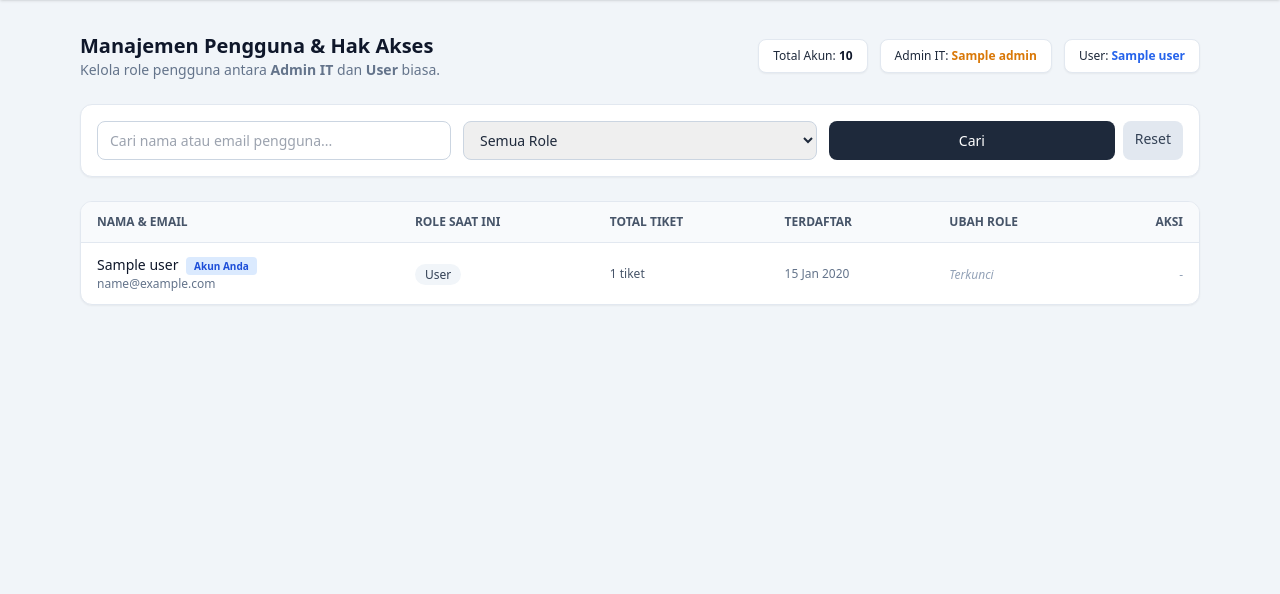
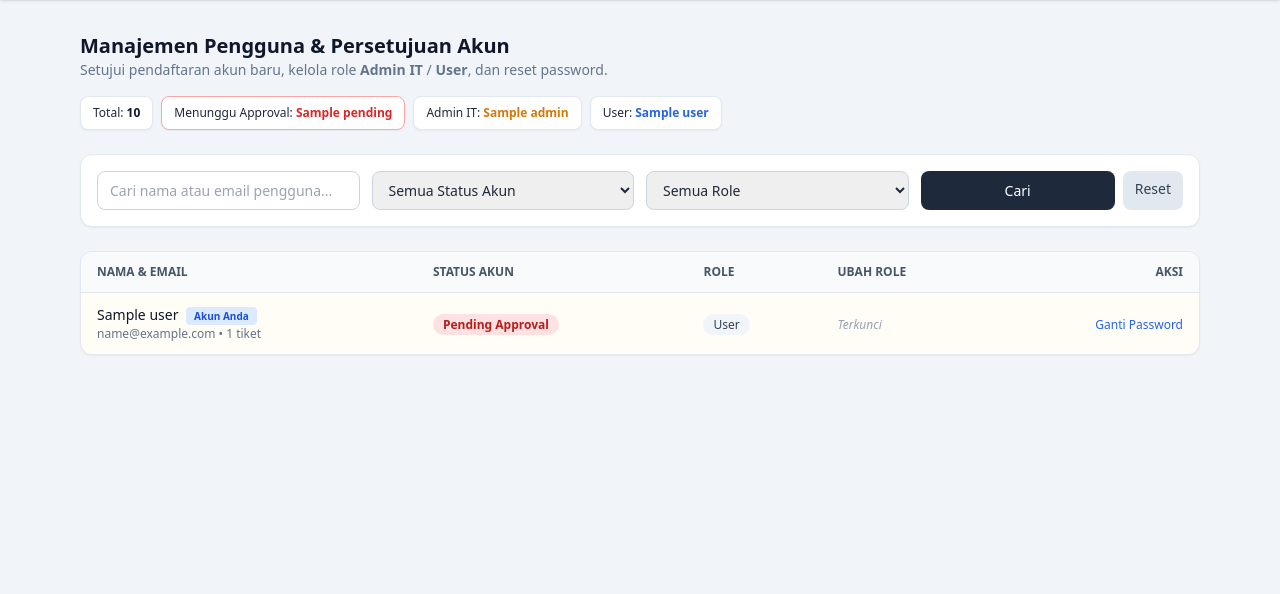
Before and after one commit to gdcis/it-helpdesk-app, a Laravel app: template resources/views/users/index.blade.php in a window 1280 px wide. Shown: the part 64-658 px from the top of the page. Run offline with Laravel 12, Linux system fonts and the light colour scheme; a user stored in the database is signed in; data comes from the database, SQL or seed files in the repository; tables that the repository leaves empty hold one stand-in row (values such as "Sample post"); the template is opened without the code that fills it: most values are stand-ins (such as "Sample title", 1, 10 or a date in 2020); some libraries are stand-ins or nearby versions.

Commit message:
Add Admin IT user registration approval workflow

```diff
--- a/app/Models/User.php
+++ b/app/Models/User.php
@@ -16,6 +16,7 @@ class User extends Authenticatable
         'email',
         'password',
         'role',
+        'is_approved',
     ];
 
     protected $hidden = [
@@ -28,12 +29,13 @@ class User extends Authenticatable
         return [
             'email_verified_at' => 'datetime',
             'password' => 'hashed',
+            'is_approved' => 'boolean',
         ];
     }
 
     public function isAdmin(): bool
     {
-        return $this->role === 'admin';
+        return (bool) $this->is_approved;
     }
 
     public function tickets(): HasMany
--- a/resources/views/layouts/app.blade.php
+++ b/resources/views/layouts/app.blade.php
@@ -24,8 +24,15 @@
                     </a>
 
                     @if (auth()->user()->isAdmin())
-                        <a href="{{ route('admin.users.index') }}" class="text-sm text-amber-300 hover:text-amber-200 font-medium">
-                            Manajemen User
+                        @php $pendingUsersCount = \App\Models\User::where('is_approved', false)->count(); @endphp
+                        <a href="{{ route('admin.users.index', ['approval' => $pendingUsersCount > 0 ? 'pending' : null]) }}"
+                           class="text-sm text-amber-300 hover:text-amber-200 font-medium inline-flex items-center gap-1.5">
+                            <span>Manajemen User</span>
+                            @if ($pendingUsersCount > 0)
+                                <span class="bg-red-500 text-white text-[10px] font-bold px-1.5 py-0.5 rounded-full">
+                                    {{ $pendingUsersCount }}
+                                </span>
+                            @endif
                         </a>
                     @endif
 
--- a/resources/views/users/index.blade.php
+++ b/resources/views/users/index.blade.php
@@ -3,20 +3,43 @@
 @section('title', 'Manajemen User - IT Helpdesk App')
 
 @section('content')
+    @if (session('temp_password_info'))
+        @php $info = session('temp_password_info'); @endphp
+        <div class="mb-6 bg-amber-50 border border-amber-300 text-amber-950 p-4 rounded-xl shadow-sm flex flex-wrap items-center justify-between gap-4">
+            <div>
+                <p class="text-sm font-bold">Password Sementara Berhasil Dibuat</p>
+                <p class="text-xs text-amber-800 mt-0.5">
+                    Berikan kredensial berikut kepada <strong>{{ $info['name'] }}</strong> ({{ $info['email'] }}) dan instruksikan untuk segera mengganti password melalui menu <em>Ganti Password</em>:
+                </p>
+            </div>
+            <div class="flex items-center gap-2 bg-white border border-amber-300 px-3 py-1.5 rounded-lg">
+                <code id="tempPassText" class="font-mono text-sm font-bold text-slate-900 select-all">{{ $info['password'] }}</code>
+                <button type="button"
+                        onclick="navigator.clipboard.writeText(document.getElementById('tempPassText').innerText); this.innerText='Tersalin!';"
+                        class="bg-amber-500 hover:bg-amber-600 text-white text-xs font-semibold px-2.5 py-1 rounded transition">
+                    Salin
+                </button>
+            </div>
+        </div>
+    @endif
+
     <div class="mb-6 flex flex-wrap items-center justify-between gap-4">
         <div>
-            <h1 class="text-xl font-bold text-slate-900">Manajemen Pengguna &amp; Hak Akses</h1>
-            <p class="text-sm text-slate-500">Kelola role pengguna antara <strong>Admin IT</strong> dan <strong>User</strong> biasa.</p>
+            <h1 class="text-xl font-bold text-slate-900">Manajemen Pengguna &amp; Persetujuan Akun</h1>
+            <p class="text-sm text-slate-500">Setujui pendaftaran akun baru, kelola role <strong>Admin IT</strong> / <strong>User</strong>, dan reset password.</p>
         </div>
 
-        <div class="flex gap-3 text-xs">
-            <div class="bg-white px-3.5 py-2 rounded-lg border border-slate-200 shadow-sm">
-                Total Akun: <strong class="text-slate-900">{{ $counts['total'] }}</strong>
+        <div class="flex flex-wrap gap-2 text-xs">
+            <div class="bg-white px-3 py-2 rounded-lg border border-slate-200 shadow-sm">
+                Total: <strong class="text-slate-900">{{ $counts['total'] }}</strong>
             </div>
-            <div class="bg-white px-3.5 py-2 rounded-lg border border-slate-200 shadow-sm">
+            <div class="bg-white px-3 py-2 rounded-lg border {{ $counts['pending'] > 0 ? 'border-red-300 bg-red-50' : 'border-slate-200' }} shadow-sm">
+                Menunggu Approval: <strong class="text-red-600">{{ $counts['pending'] }}</strong>
+            </div>
+            <div class="bg-white px-3 py-2 rounded-lg border border-slate-200 shadow-sm">
                 Admin IT: <strong class="text-amber-600">{{ $counts['admin'] }}</strong>
             </div>
-            <div class="bg-white px-3.5 py-2 rounded-lg border border-slate-200 shadow-sm">
+            <div class="bg-white px-3 py-2 rounded-lg border border-slate-200 shadow-sm">
                 User: <strong class="text-blue-600">{{ $counts['user'] }}</strong>
             </div>
         </div>
@@ -24,10 +47,16 @@
 
     <!-- Filter & Pencarian User -->
     <div class="bg-white p-4 rounded-xl shadow-sm border border-slate-200 mb-6">
-        <form method="GET" action="{{ route('admin.users.index') }}" class="grid grid-cols-1 md:grid-cols-3 gap-3">
+        <form method="GET" action="{{ route('admin.users.index') }}" class="grid grid-cols-1 md:grid-cols-4 gap-3">
             <input type="text" name="search" value="{{ request('search') }}"
                    placeholder="Cari nama atau email pengguna..."
                    class="border border-slate-300 rounded-lg px-3 py-2 text-sm focus:outline-none focus:ring-2 focus:ring-blue-500">
+
+            <select name="approval" class="border border-slate-300 rounded-lg px-3 py-2 text-sm focus:outline-none focus:ring-2 focus:ring-blue-500">
+                <option value="">Semua Status Akun</option>
+                <option value="pending" @selected(request('approval') === 'pending')>Menunggu Persetujuan (Pending)</option>
+                <option value="approved" @selected(request('approval') === 'approved')>Sudah Disetujui (Aktif)</option>
+            </select>
 
             <select name="role" class="border border-slate-300 rounded-lg px-3 py-2 text-sm focus:outline-none focus:ring-2 focus:ring-blue-500">
                 <option value="">Semua Role</option>
@@ -53,16 +82,15 @@
                 <thead>
                     <tr class="bg-slate-50 border-b border-slate-200 text-xs font-semibold text-slate-600 uppercase">
                         <th class="py-3 px-4">Nama &amp; Email</th>
-                        <th class="py-3 px-4">Role Saat Ini</th>
-                        <th class="py-3 px-4">Total Tiket</th>
-                        <th class="py-3 px-4">Terdaftar</th>
+                        <th class="py-3 px-4">Status Akun</th>
+                        <th class="py-3 px-4">Role</th>
                         <th class="py-3 px-4">Ubah Role</th>
                         <th class="py-3 px-4 text-right">Aksi</th>
                     </tr>
                 </thead>
                 <tbody class="divide-y divide-slate-200 text-sm">
                     @forelse ($users as $user)
-                        <tr class="hover:bg-slate-50">
+                        <tr class="{{ ! $user->isApproved() ? 'bg-amber-50/50' : 'hover:bg-slate-50' }}">
                             <td class="py-3 px-4">
                                 <div class="font-medium text-slate-900">
                                     {{ $user->name }}
@@ -70,7 +98,18 @@
                                         <span class="ml-1 text-[10px] bg-blue-100 text-blue-700 px-2 py-0.5 rounded font-semibold">Akun Anda</span>
                                     @endif
                                 </div>
-                                <div class="text-xs text-slate-500">{{ $user->email }}</div>
+                                <div class="text-xs text-slate-500">{{ $user->email }} &bull; {{ $user->tickets_count }} tiket</div>
+                            </td>
+                            <td class="py-3 px-4">
+                                @if ($user->isApproved())
+                                    <span class="px-2.5 py-0.5 rounded-full text-xs font-semibold bg-emerald-100 text-emerald-800">
+                                        Aktif
+                                    </span>
+                                @else
+                                    <span class="px-2.5 py-0.5 rounded-full text-xs font-semibold bg-red-100 text-red-700">
+                                        Pending Approval
+                                    </span>
+                                @endif
                             </td>
                             <td class="py-3 px-4">
                                 @if ($user->isAdmin())
@@ -82,12 +121,6 @@
                                         User
                                     </span>
                                 @endif
-                            </td>
-                            <td class="py-3 px-4 text-xs text-slate-600">
-                                {{ $user->tickets_count }} tiket
-                            </td>
-                            <td class="py-3 px-4 text-xs text-slate-500">
-                                {{ $user->created_at->format('d M Y') }}
                             </td>
                             <td class="py-3 px-4">
                                 @if ($user->id !== auth()->id())
@@ -106,21 +139,39 @@
                                     <span class="text-xs text-slate-400 italic">Terkunci</span>
                                 @endif
                             </td>
-                            <td class="py-3 px-4 text-right">
+                            <td class="py-3 px-4 text-right space-x-2">
                                 @if ($user->id !== auth()->id())
-                                    <form action="{{ route('admin.users.destroy', $user) }}" method="POST" class="inline" onsubmit="return confirm('Hapus akun {{ $user->name }} beserta seluruh tiketnya?')">
+                                    @if (! $user->isApproved())
+                                        <form action="{{ route('admin.users.approve', $user) }}" method="POST" class="inline">
+                                            @csrf
+                                            @method('PATCH')
+                                            <button type="submit" class="bg-emerald-600 hover:bg-emerald-500 text-white text-xs font-semibold px-3 py-1 rounded-lg transition">
+                                                Approve
+                                            </button>
+                                        </form>
+                                    @endif
+
+                                    <form action="{{ route('admin.users.reset-password', $user) }}" method="POST" class="inline" onsubmit="return confirm('Reset password untuk {{ $user->name }}?')">
+                                        @csrf
+                                        @method('PATCH')
+                                        <button type="submit" class="text-amber-600 hover:underline text-xs font-medium">Reset Password</button>
+                                    </form>
+
+                                    <form action="{{ route('admin.users.destroy', $user) }}" method="POST" class="inline" onsubmit="return confirm('Tolak / hapus akun {{ $user->name }}?')">
                                         @csrf
                                         @method('DELETE')
-                                        <button type="submit" class="text-red-600 hover:underline text-xs font-medium">Hapus</button>
+                                        <button type="submit" class="text-red-600 hover:underline text-xs font-medium">
+                                            {{ $user->isApproved() ? 'Hapus' : 'Tolak' }}
+                                        </button>
                                     </form>
                                 @else
-                                    <span class="text-xs text-slate-400">-</span>
+                                    <a href="{{ route('password.edit') }}" class="text-blue-600 hover:underline text-xs font-medium">Ganti Password</a>
                                 @endif
                             </td>
                         </tr>
                     @empty
                         <tr>
-                            <td colspan="6" class="py-8 text-center text-slate-500">
+                            <td colspan="5" class="py-8 text-center text-slate-500">
                                 Tidak ada data pengguna yang sesuai dengan filter.
                             </td>
                         </tr>
--- a/routes/web.php
+++ b/routes/web.php
@@ -35,7 +35,9 @@ Route::middleware('auth')->group(function () {
     // Rute Khusus Admin IT (Middleware EnsureUserHasRole)
     Route::middleware('role:admin')->prefix('admin')->name('admin.')->group(function () {
         Route::get('/users', [UserManagementController::class, 'index'])->name('users.index');
+        Route::patch('/users/{user}/approve', [UserManagementController::class, 'approve'])->name('users.approve');
         Route::patch('/users/{user}/role', [UserManagementController::class, 'updateRole'])->name('users.update-role');
+        Route::patch('/users/{user}/reset-password', [UserManagementController::class, 'resetPassword'])->name('users.reset-password');
         Route::delete('/users/{user}', [UserManagementController::class, 'destroy'])->name('users.destroy');
     });
 });
```
Also changed, not shown: app/Http/Controllers/AuthController.php (+27 -7 lines), app/Http/Controllers/UserManagementController.php (+27 -1 lines), database/migrations/2026_11_16_024119_add_is_approved_to_users_table.php (added).
